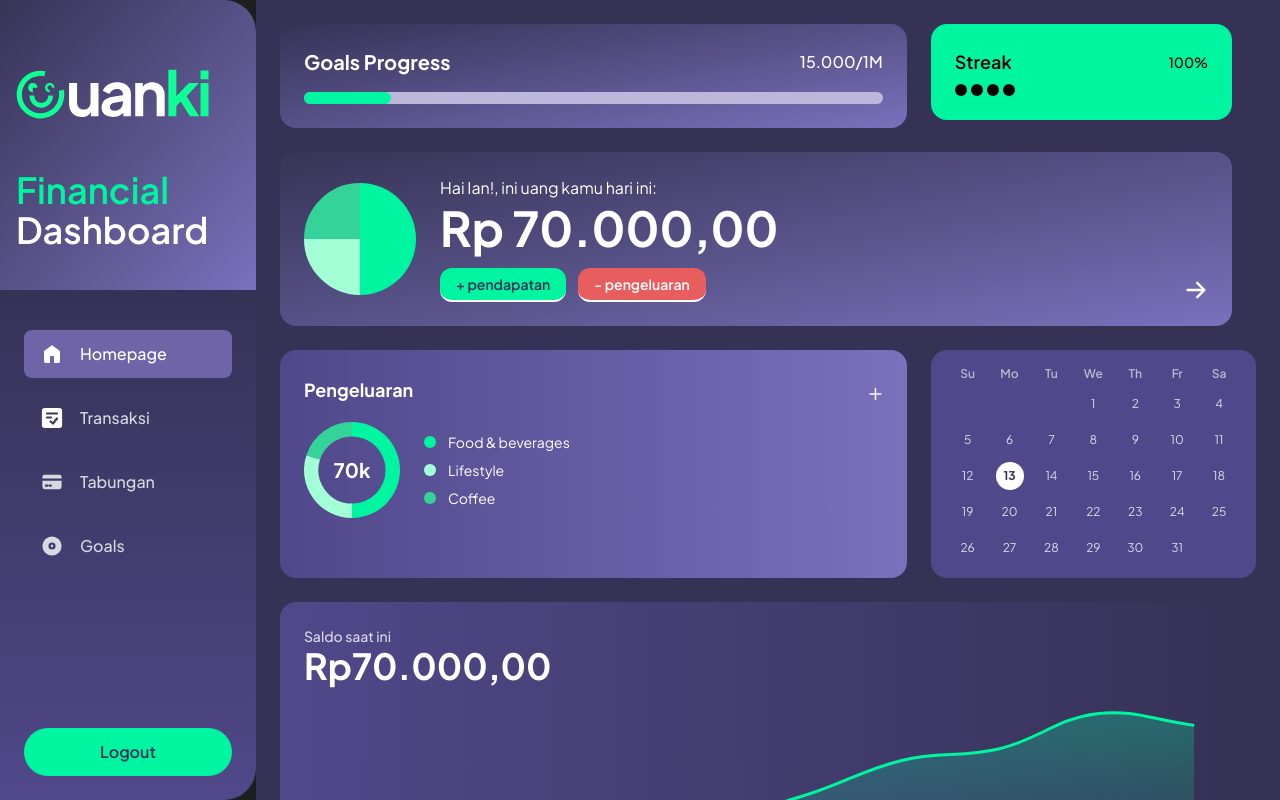
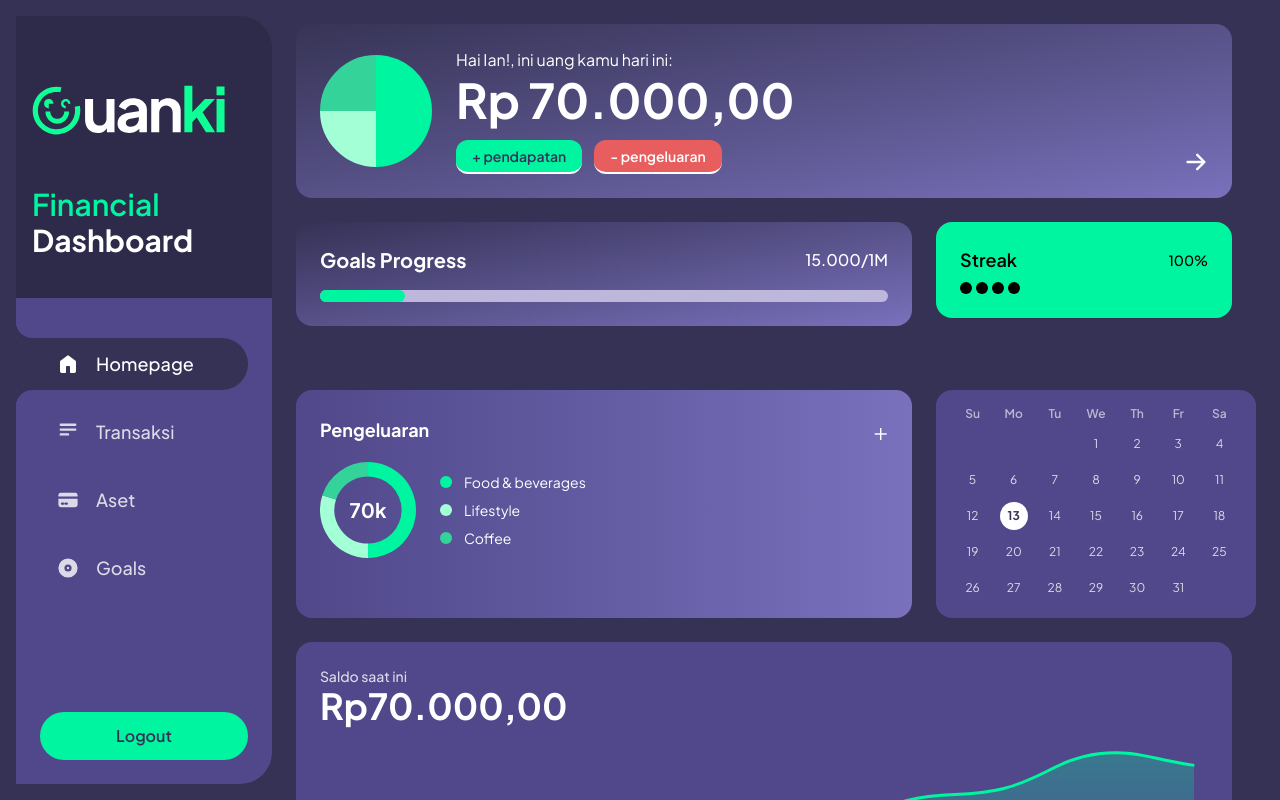
Before and after one commit to santaimany/CUANKI, a Next.js app: page /dashboard in a window 1280 px wide. Built offline with nearby package versions, Linux system fonts and the light colour scheme.

Commit message:
feat(dashboard): Update layout and sidebar components with new styles and icons

```diff
--- a/src/app/(dashboard)/dashboard/layout.tsx
+++ b/src/app/(dashboard)/dashboard/layout.tsx
@@ -7,9 +7,9 @@ export default function DashboardLayout({
   children: React.ReactNode;
 }) {
   return (
-    <div className="flex h-screen">
+    <div className="flex bg-[#363256]  h-screen">
       <Sidebar />
-      <main className="flex-1 overflow-auto bg-gray-50">
+      <main className="flex-1  overflow-auto ">
         {children}
       </main>
     </div>
--- a/src/app/(dashboard)/dashboard/page.tsx
+++ b/src/app/(dashboard)/dashboard/page.tsx
@@ -9,21 +9,21 @@ import CalendarView from '@/components/dashboard/homepage/CalendarView';
 
 const DashboardPage = () => {
   return (
-    <div className="p-6 bg-[#363256] grid grid-cols-1 md:grid-cols-3 gap-6">
+    <div className="p-6 grid grid-cols-1 md:grid-cols-3 gap-6">
 
       {/* Baris 1 */}
-      <div className="md:col-span-2">
+      <div className="md:col-span-3">
+        <BalanceOverview />
+      </div>
+
+      <div className="md:col-span-2 md:row-span-3">
         <GoalsProgress />
       </div>
-
       <div>
         <Streak />
       </div>
 
       {/* Baris 2 & 3 - Kiri */}
-      <div className="md:col-span-3 md:row-span-3">
-        <BalanceOverview />
-      </div>
 
       {/* Baris 2 & 3 - Kanan (ditumpuk vertikal) */}
       <div className='md:col-start-1 md:col-span-2 md:row-span-2'>
--- a/src/app/layout.tsx
+++ b/src/app/layout.tsx
@@ -5,6 +5,12 @@ import { usePathname } from "next/navigation";
 import Navbar from "@/components/commons/Navbar";
 import Footer from "@/components/commons/Footer";
 import "./globals.css";
+import { Metadata } from "next";
+
+// export const metadata: Metadata = {
+//   title: "Cuanki - Smart Solution for Your Smart Financial",
+//   description: "Cuanki is a smart financial solution that helps you manage your finances effectively and efficiently.",
+// };
 
 const geistSans = Geist({
   variable: "--font-geist-sans",
@@ -33,6 +39,12 @@ export default function RootLayout({
 
   return (
     <html lang="en">
+        <head>
+        <meta name="viewport" content="width=device-width, initial-scale=1" />
+        <link rel="icon" href="/favicon.ico" />
+        <link rel="apple-touch-icon" href="/favicon.scg" />
+        <link rel="shortcut icon" href="/favicon.svg" />
+        </head>
       <body
         className={`${geistSans.variable} ${geistMono.variable} antialiased`}
       >
--- a/src/components/dashboard/Sidebar.tsx
+++ b/src/components/dashboard/Sidebar.tsx
@@ -5,7 +5,10 @@ import Link from 'next/link';
 import { usePathname } from 'next/navigation';
 import CuankiLogo from "@/assets/landingpage/logo/cuanki-logo.svg";
 import HomeIcon from "@/assets/dashboard/icons/homepage-icon.svg";
-import TransaksiIcon from "@/assets/dashboard/icons/transaksi-icon.svg";
+
+const TransaksiIcon = () => ( <svg xmlns="http://www.w3.org/2000/svg" className="h-6 w-6" viewBox="0 0 20 20" fill="currentColor"><path fillRule="evenodd" d="M3 4a1 1 0 011-1h12a1 1 0 110 2H4a1 1 0 01-1-1zm0 4a1 1 0 011-1h12a1 1 0 110 2H4a1 1 0 01-1-1zm0 4a1 1 0 011-1h6a1 1 0 110 2H4a1 1 0 01-1-1z" clipRule="evenodd" /></svg> );
+const TabunganIcon = () => ( <svg xmlns="http://www.w3.org/2000/svg" className="h-6 w-6" viewBox="0 0 20 20" fill="currentColor"><path d="M4 4a2 2 0 00-2 2v1h16V6a2 2 0 00-2-2H4z" /><path fillRule="evenodd" d="M18 9H2v5a2 2 0 002 2h12a2 2 0 002-2V9zM4 13a1 1 0 011-1h1a1 1 0 110 2H5a1 1 0 01-1-1zm3 0a1 1 0 011-1h1a1 1 0 110 2H8a1 1 0 01-1-1z" clipRule="evenodd" /></svg> );
+const GoalsIcon = () => ( <svg xmlns="http://www.w3.org/2000/svg" className="h-6 w-6" viewBox="0 0 20 20" fill="currentColor"><path fillRule="evenodd" d="M10 18a8 8 0 100-16 8 8 0 000 16zM7 10a3 3 0 116 0 3 3 0 01-6 0z" clipRule="evenodd" /><path d="M10 11a1 1 0 100-2 1 1 0 000 2z" /></svg> );
 
 interface SidebarProps {
   className?: string;
@@ -15,102 +18,61 @@ const Sidebar: React.FC<SidebarProps> = ({ className = '' }) => {
   const pathname = usePathname();
 
   const menuItems = [
-    {
-      name: 'Homepage',
-      path: '/dashboard',
-      icon: (
-        <Image
-          src={HomeIcon}
-          alt="Homepage"
-          width={24}
-          height={24}
-          className="w-6 h-6"
-        />
-      ),
-    },
-    {
-      name: 'Transaksi',
-      path: '/dashboard/transaksi',
-      icon: (
-        <Image
-          src={TransaksiIcon}
-          alt="Transaksi"
-            width={24}
-            height={24}
-            className="w-6 h-6"
-
-        />
-      ),
-    },
-    {
-      name: 'Tabungan',
-      path: '/dashboard/tabungan',
-      icon: (
-        <svg xmlns="http://www.w3.org/2000/svg" className="h-6 w-6" viewBox="0 0 20 20" fill="currentColor">
-            <path d="M4 4a2 2 0 00-2 2v1h16V6a2 2 0 00-2-2H4z" />
-            <path fillRule="evenodd" d="M18 9H2v5a2 2 0 002 2h12a2 2 0 002-2V9zM4 13a1 1 0 011-1h1a1 1 0 110 2H5a1 1 0 01-1-1zm3 0a1 1 0 011-1h1a1 1 0 110 2H8a1 1 S0 01-1-1z" clipRule="evenodd" />
-        </svg>
-      ),
-    },
-    {
-      name: 'Goals',
-      path: '/dashboard/goals',
-      icon: (
-        <svg xmlns="http://www.w3.org/2000/svg" className="h-6 w-6" viewBox="0 0 20 20" fill="currentColor">
-            <path fillRule="evenodd" d="M10 18a8 8 0 100-16 8 8 0 000 16zM7 10a3 3 0 116 0 3 3 0 01-6 0z" clipRule="evenodd" />
-            <path d="M10 11a1 1 0 100-2 1 1 0 000 2z" />
-        </svg>
-      ),
-    },
+    { name: 'Homepage', path: '/dashboard', icon: <Image src={HomeIcon} alt="Homepage" width={24} height={24} /> },
+    { name: 'Transaksi', path: '/dashboard/transaksi', icon: <TransaksiIcon/> },
+    { name: 'Aset', path: '/dashboard/aset', icon: <TabunganIcon/> },
+    { name: 'Goals', path: '/dashboard/goals', icon: <GoalsIcon/> },
   ];
 
   return (
-    // Container utama tidak perlu rounding
-    <div className={`h-screen w-64 flex flex-col ${className}`}>
-      {/* Header dengan background dan rounding top-right */}
-      <div className="bg-gradient-to-tl from-[#7971BC] to-[#373456] text-center pt-12 pb-10 rounded-tr-4xl">
+    <div className="h-screen py-4">
+      <div className={`h-full w-64 ml-4 flex flex-col ${className}`}>
+        <div className="bg-[#2E2A4A] text-center pt-12 pb-10 rounded-tr-4xl">
           <div className="flex justify-center mb-6 ml-4">
-          <Image
-            src={CuankiLogo}
-            alt="Cuanki Logo"
-            width={52}
-            height={52}
-            className="w-full h-auto" // Ukuran yang sesuai
-          />
+            <Image src={CuankiLogo} alt="Cuanki Logo" width={52} height={52} className="w-full h-auto" />
           </div>
           <div className='ml-4 text-left'>
-          <h2 className="text-[#00F5A0] text-4xl font-semibold">Financial</h2>
-          <h2 className="text-white text-4xl font-semibold">Dashboard</h2>
+            <h2 className="text-[#00F5A0] text-3xl font-semibold">Financial</h2>
+            <h2 className="text-white text-3xl font-bold">Dashboard</h2>
           </div>
         </div>
 
-      {/* Konten Sisa (Menu dan Logout) dengan background dan rounding bottom-right */}
-      <div className="bg-gradient-to-b from-[#363256] to-[#50488A] flex-grow flex flex-col justify-between rounded-br-4xl">
-        {/* Menu Items */}
+        <div className="bg-[#50488A] flex-grow flex flex-col justify-between rounded-br-4xl">
           <nav className="mt-10 px-6">
             <ul className="space-y-4">
               {menuItems.map((item) => {
                 const isActive = pathname === item.path;
                 return (
-                <li key={item.path}>
+                  // <li> diberi posisi relative agar bisa menampung kurva
+                  <li key={item.path} className="relative">
                     <Link
                       href={item.path}
-                    className={`flex items-center gap-4 px-4 py-3 rounded-lg text-base font-medium transition-colors duration-200 ${
-                      isActive
-                        ? 'bg-[#6F64A7] text-white'
-                        : 'text-white/80 hover:text-white hover:bg-white/10'
-                    }`}
+                      className={`flex items-center gap-4 py-3 text-lg font-medium transition-colors duration-200
+                        ${ isActive
+                          ? 'bg-[#363256] text-white -ml-6 pl-10 pr-4 rounded-r-full'
+                          : 'text-white/80 hover:text-white hover:bg-white/10 rounded-full px-4'
+                        }`
+                      }
                     >
                       {item.icon}
                       <span>{item.name}</span>
                     </Link>
+
+                    {/* PENAMBAHAN: Kurva Pemotong (Scoops) */}
+                    {isActive && (
+                      <>
+                        {/* Kurva Atas */}
+                        <div className="absolute -top-6 -left-6 h-6 w-6 bg-[#50488A] shadow-[0px_12px_0_0_#363256] rounded-bl-2xl"></div>
+                        {/* Kurva Bawah */}
+                        <div className="absolute -bottom-6 -left-6 h-6 w-6 bg-[#50488A] shadow-[0px_-12px_0_0_#363256] rounded-tl-2xl"></div>
+                      </>
+                    )}
                   </li>
                 );
               })}
             </ul>
           </nav>
 
-        {/* Logout Button */}
           <div className="p-6">
             <button className="w-full bg-[#00F5A0] text-[#363256] font-semibold py-3 px-4 rounded-full hover:bg-[#00e68f] transition-colors duration-200">
               Logout
@@ -118,6 +80,7 @@ const Sidebar: React.FC<SidebarProps> = ({ className = '' }) => {
           </div>
         </div>
       </div>
+    </div>
   );
 };
 
--- a/src/components/dashboard/homepage/SavingsChart.tsx
+++ b/src/components/dashboard/homepage/SavingsChart.tsx
@@ -133,7 +133,7 @@ const SavingsChart = () => {
   };
 
   return (
-    <div className="bg-gradient-to-r from-[#50488A] to-[#363256] rounded-2xl p-6 text-white">
+    <div className="bg-[#50488A] rounded-2xl p-6 text-white">
       <h3 className="text-sm font-medium text-white/80">Saldo saat ini</h3>
       <p className="text-4xl font-bold mb-4">Rp70.000,00</p>
 
```
Also changed, not shown: public/favicon.svg (added). Lines whose indentation alone changed are shown as unchanged.
